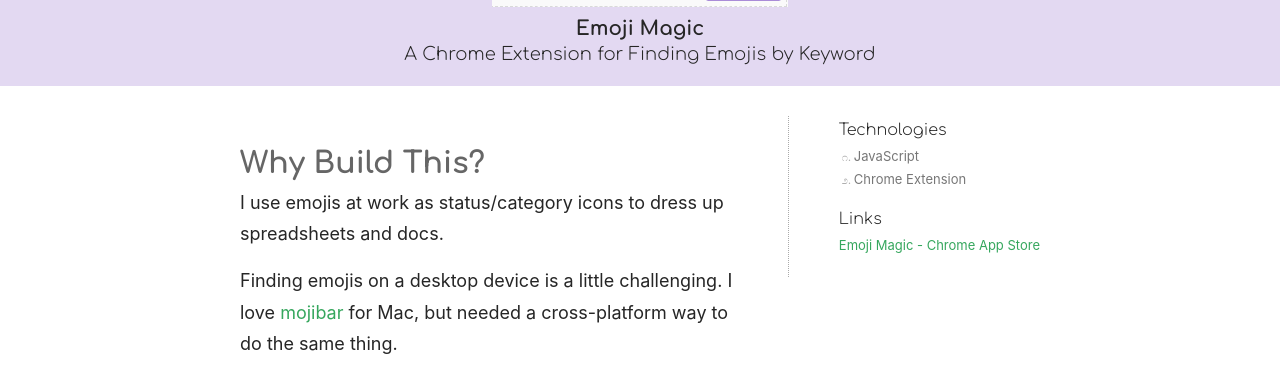
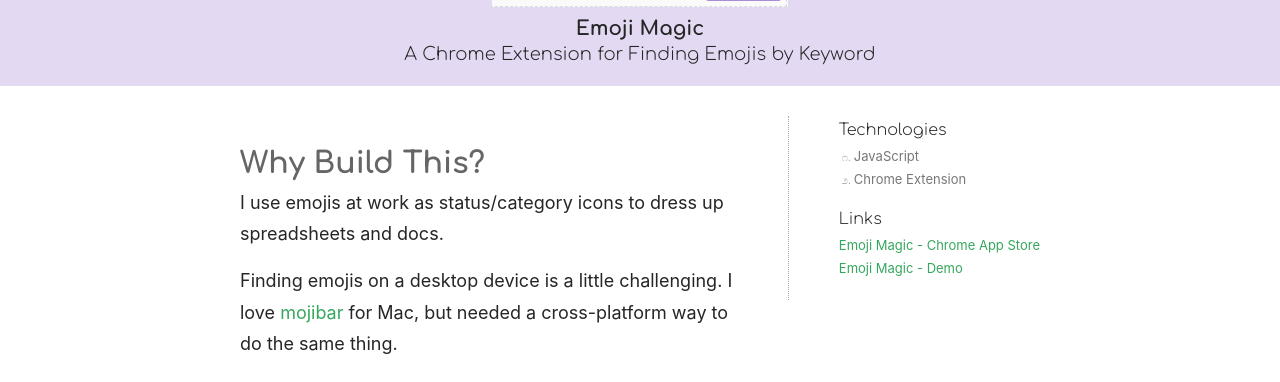
Before and after one commit to SimplGy/simplgy.github.io, a Jekyll site: the page built from projects/_posts/2019-11-03-emoji-magic.md, in a window 1280 px wide and 900 px high, scrolled down 545 px. Shown: the top 382 px of the window. Built offline with Jekyll 4.4.1, drawn with Linux system fonts in a browser that asks for light colours.

Commit message:
publish link to demo

```diff
--- a/projects/_posts/2019-11-03-emoji-magic.md
+++ b/projects/_posts/2019-11-03-emoji-magic.md
@@ -12,6 +12,8 @@
 links:
 - title: "Emoji Magic - Chrome App Store"
   url: https://chrome.google.com/webstore/detail/emoji-magic/jfegjdogmpipkpmapflkkjpkhbnfppln
+- title: "Emoji Magic - Demo"
+  url: https://www.simple.gy/emoji-magic
 ---
 
 ## Why Build This?
```
